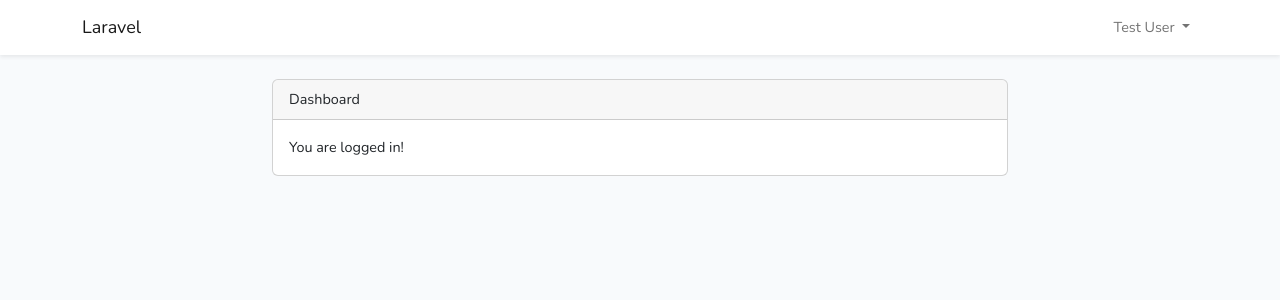
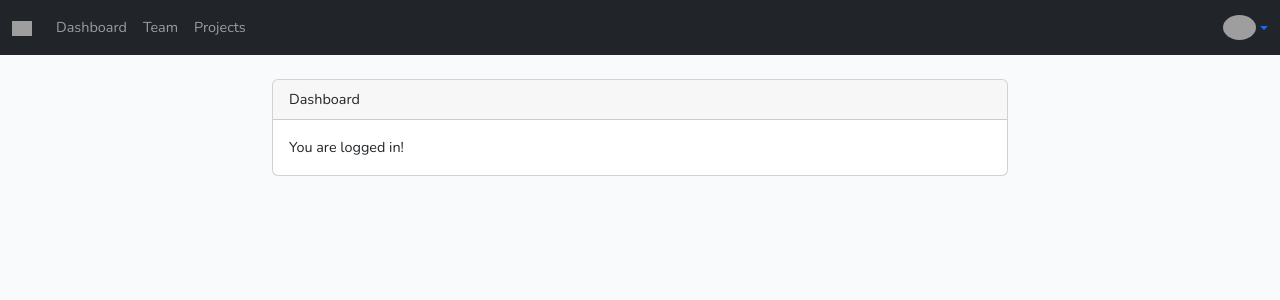
Before and after one commit to HalaAls/HalaAls-tuwaiq-php-laravel-final-project, a Laravel app: page /home in a window 1280 px wide. Shown: the top 300 px of the page. Run offline with Laravel 12, Linux system fonts and the light colour scheme; a user stored in the database is signed in; data comes from the database, SQL or seed files in the repository; style sheets or scripts are compiled from the project's sources; grey boxes are pictures that could not be loaded.

Commit message:
update app

```diff
--- a/resources/views/layouts/app.blade.php
+++ b/resources/views/layouts/app.blade.php
@@ -21,62 +21,94 @@
 
 <body>
     <div id="app">
-        <nav class="navbar navbar-expand-md navbar-light bg-white shadow-sm">
-            <div class="container">
-                <a class="navbar-brand" href="{{ url('/') }}">
-                    {{ config('app.name', 'Laravel') }}
-                </a>
-                <button class="navbar-toggler" type="button" data-bs-toggle="collapse"
-                    data-bs-target="#navbarSupportedContent" aria-controls="navbarSupportedContent"
-                    aria-expanded="false" aria-label="{{ __('Toggle navigation') }}">
-                    <span class="navbar-toggler-icon"></span>
+        <!-- Navbar -->
+        {{-- <nav class="navbar navbar-expand-lg navbar-light bg-body-tertiary"> --}}
+        <nav class="navbar navbar-expand-lg bg-dark navbar-dark">
+
+            <!-- Container wrapper -->
+            <div class="container-fluid">
+                <!-- Toggle button -->
+                <button data-mdb-collapse-init class="navbar-toggler" type="button"
+                    data-mdb-target="#navbarSupportedContent" aria-controls="navbarSupportedContent"
+                    aria-expanded="false" aria-label="Toggle navigation">
+                    <i class="fas fa-bars"></i>
                 </button>
 
+                <!-- Collapsible wrapper -->
                 <div class="collapse navbar-collapse" id="navbarSupportedContent">
-                    <!-- Left Side Of Navbar -->
-                    <ul class="navbar-nav me-auto">
+                    <!-- Navbar brand -->
+                    <a class="navbar-brand mt-2 mt-lg-0" href="#">
+                        <img src="https://mdbcdn.b-cdn.net/img/logo/mdb-transaprent-noshadows.webp" height="15"
+                            alt="MDB Logo" loading="lazy" />
+                    </a>
+                    <!-- Left links -->
+                    <ul class="navbar-nav me-auto mb-2 mb-lg-0">
+                        <li class="nav-item">
+                            <a class="nav-link" href="#">Dashboard</a>
+                        </li>
+                        <li class="nav-item">
+                            <a class="nav-link" href="#">Team</a>
+                        </li>
+                        <li class="nav-item">
+                            <a class="nav-link" href="#">Projects</a>
+                        </li>
+                    </ul>
+                    <!-- Left links -->
+                </div>
+                <!-- Collapsible wrapper -->
 
-                    </ul>
+                <!-- Right elements -->
+                <div class="d-flex align-items-center">
+                    <!-- Icon -->
+                    <a class="text-reset me-3" href="#">
+                        <i class="fas fa-shopping-cart"></i>
+                    </a>
 
-                    <!-- Right Side Of Navbar -->
-                    <ul class="navbar-nav ms-auto">
-                        <!-- Authentication Links -->
-                        @guest
-                            @if (Route::has('login'))
-                                <li class="nav-item">
-                                    <a class="nav-link" href="{{ route('login') }}">{{ __('Login') }}</a>
-                                </li>
-                            @endif
-
-                            @if (Route::has('register'))
-                                <li class="nav-item">
-                                    <a class="nav-link" href="{{ route('register') }}">{{ __('Register') }}</a>
-                                </li>
-                            @endif
-                        @else
-                            <li class="nav-item dropdown">
-                                <a id="navbarDropdown" class="nav-link dropdown-toggle" href="#" role="button"
-                                    data-bs-toggle="dropdown" aria-haspopup="true" aria-expanded="false" v-pre>
-                                    {{ Auth::user()->name }}
-                                </a>
-
-                                <div class="dropdown-menu dropdown-menu-end" aria-labelledby="navbarDropdown">
-                                    <a class="dropdown-item" href="{{ route('logout') }}"
-                                        onclick="event.preventDefault();
-                                                     document.getElementById('logout-form').submit();">
-                                        {{ __('Logout') }}
-                                    </a>
-
-                                    <form id="logout-form" action="{{ route('logout') }}" method="POST" class="d-none">
-                                        @csrf
-                                    </form>
-                                </div>
+                    <!-- Notifications -->
+                    <div class="dropdown">
+                        <a data-mdb-dropdown-init class="text-reset me-3 dropdown-toggle hidden-arrow" href="#"
+                            id="navbarDropdownMenuLink" role="button" aria-expanded="false">
+                            <i class="fas fa-bell"></i>
+                            <span
+                                class="badge rounded-pill badge-notification bg-danger">{{ Session::get('count') }}</span>
+                        </a>
+                        <ul class="dropdown-menu dropdown-menu-end" aria-labelledby="navbarDropdownMenuLink">
+                            <li>
+                                <a class="dropdown-item" href="#">Some news</a>
                             </li>
-                        @endguest
-                    </ul>
+                            <li>
+                                <a class="dropdown-item" href="#">Another news</a>
+                            </li>
+                            <li>
+                                <a class="dropdown-item" href="#">Something else here</a>
+                            </li>
+                        </ul>
+                    </div>
+                    <!-- Avatar -->
+                    <div class="dropdown">
+                        <a data-mdb-dropdown-init class="dropdown-toggle d-flex align-items-center hidden-arrow"
+                            href="#" id="navbarDropdownMenuAvatar" role="button" aria-expanded="false">
+                            <img src="https://mdbcdn.b-cdn.net/img/new/avatars/2.webp" class="rounded-circle"
+                                height="25" alt="Black and White Portrait of a Man" loading="lazy" />
+                        </a>
+                        <ul class="dropdown-menu dropdown-menu-end" aria-labelledby="navbarDropdownMenuAvatar">
+                            <li>
+                                <a class="dropdown-item" href="#">My profile</a>
+                            </li>
+                            <li>
+                                <a class="dropdown-item" href="#">Settings</a>
+                            </li>
+                            <li>
+                                <a class="dropdown-item" href="#">Logout</a>
+                            </li>
+                        </ul>
+                    </div>
                 </div>
+                <!-- Right elements -->
             </div>
+            <!-- Container wrapper -->
         </nav>
+        <!-- Navbar -->
 
         <main class="py-4">
             @yield('content')
```
